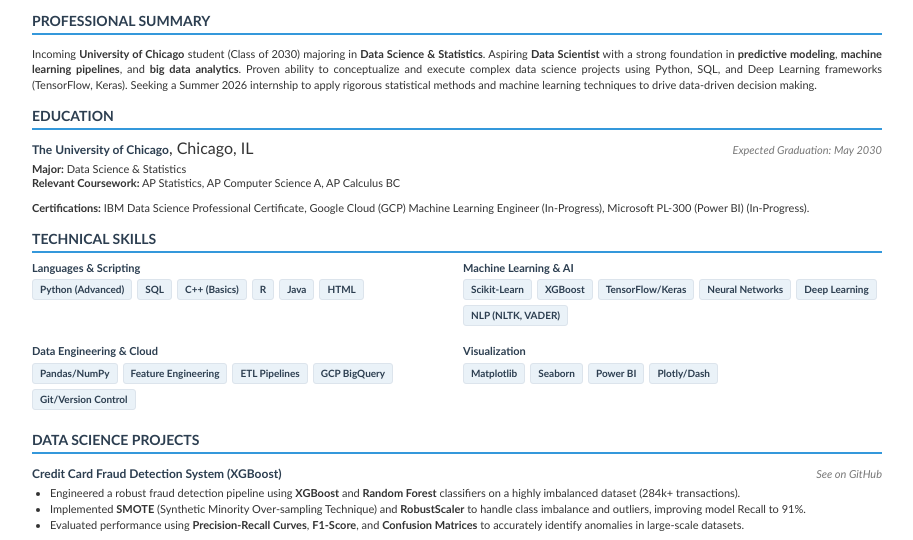
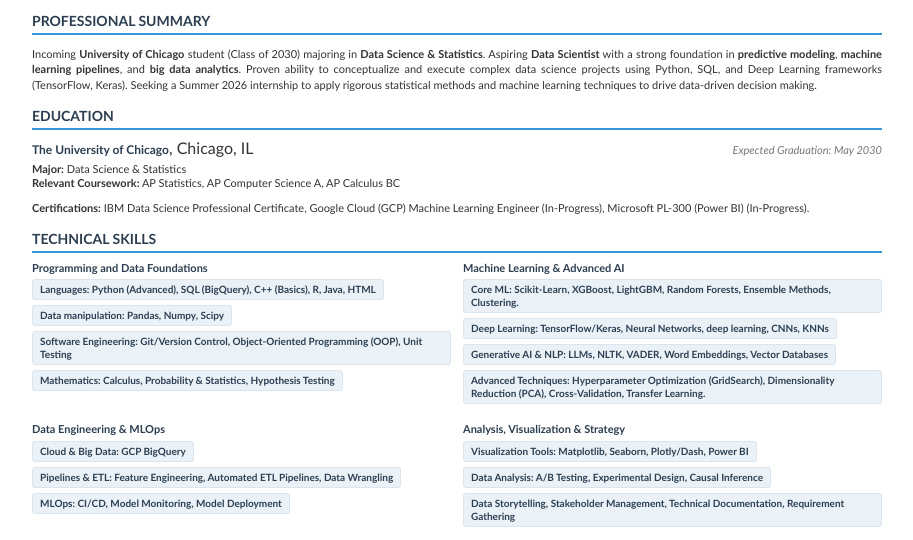
Before and after one commit to James-Liebel/Personal_Projects, a plain HTML site: page projects/web/data_science_resume.html in a window 1280 px wide. Shown: the part 195-735 px from the top of the page, without its empty margins (183-1096 px from the left). Drawn offline with Linux system fonts and the light colour scheme.

Commit message:
Refactor resume HTML to enhance clarity and organization of technical skills. Updated skill categories and descriptions for better alignment with data science and machine learning competencies.

```diff
--- a/projects/web/data_science_resume.html
+++ b/projects/web/data_science_resume.html
@@ -248,44 +248,45 @@
         <h2>TECHNICAL SKILLS</h2>
         <div class="skills-grid">
             <div class="skill-category">
-                <strong>Languages & Scripting</strong>
+                <strong>Programming and Data Foundations</strong>
                 <div class="skill-tags">
-                    <span class="skill-tag">Python (Advanced)</span>
-                    <span class="skill-tag">SQL</span>
-                    <span class="skill-tag">C++ (Basics)</span>
-                    <span class="skill-tag">R</span>
-                    <span class="skill-tag">Java</span>
-                    <span class="skill-tag">HTML</span>
+                    <span class="skill-tag">Languages: Python (Advanced), SQL (BigQuery), C++ (Basics), R, Java,
+                        HTML</span>
+                    <span class="skill-tag">Data manipulation: Pandas, Numpy, Scipy</span>
+                    <span class="skill-tag">Software Engineering: Git/Version Control, Object-Oriented Programming
+                        (OOP), Unit Testing</span>
+                    <span class="skill-tag">Mathematics: Calculus, Probability & Statistics, Hypothesis Testing</span>
                 </div>
             </div>
             <div class="skill-category">
-                <strong>Machine Learning & AI</strong>
+                <strong>Machine Learning & Advanced AI</strong>
                 <div class="skill-tags">
-                    <span class="skill-tag">Scikit-Learn</span>
-                    <span class="skill-tag">XGBoost</span>
-                    <span class="skill-tag">TensorFlow/Keras</span>
-                    <span class="skill-tag">Neural Networks</span>
-                    <span class="skill-tag">Deep Learning</span>
-                    <span class="skill-tag">NLP (NLTK, VADER)</span>
+                    <span class="skill-tag">Core ML: Scikit-Learn, XGBoost, LightGBM, Random Forests, Ensemble Methods,
+                        Clustering.</span>
+                    <span class="skill-tag">Deep Learning: TensorFlow/Keras, Neural Networks, deep learning, CNNs,
+                        KNNs</span>
+                    <span class="skill-tag">Generative AI & NLP: LLMs, NLTK, VADER, Word Embeddings, Vector
+                        Databases</span>
+                    <span class="skill-tag">Advanced Techniques: Hyperparameter Optimization (GridSearch),
+                        Dimensionality Reduction (PCA), Cross-Validation, Transfer Learning.</span>
                 </div>
             </div>
             <div class="skill-category">
-                <strong>Data Engineering & Cloud</strong>
+                <strong>Data Engineering & MLOps</strong>
                 <div class="skill-tags">
-                    <span class="skill-tag">Pandas/NumPy</span>
-                    <span class="skill-tag">Feature Engineering</span>
-                    <span class="skill-tag">ETL Pipelines</span>
-                    <span class="skill-tag">GCP BigQuery</span>
-                    <span class="skill-tag">Git/Version Control</span>
+                    <span class="skill-tag">Cloud & Big Data: GCP BigQuery</span>
+                    <span class="skill-tag">Pipelines & ETL: Feature Engineering, Automated ETL Pipelines, Data
+                        Wrangling</span>
+                    <span class="skill-tag">MLOps: CI/CD, Model Monitoring, Model Deployment</span>
                 </div>
             </div>
             <div class="skill-category">
-                <strong>Visualization</strong>
+                <strong>Analysis, Visualization & Strategy</strong>
                 <div class="skill-tags">
-                    <span class="skill-tag">Matplotlib</span>
-                    <span class="skill-tag">Seaborn</span>
-                    <span class="skill-tag">Power BI</span>
-                    <span class="skill-tag">Plotly/Dash</span>
+                    <span class="skill-tag">Visualization Tools: Matplotlib, Seaborn, Plotly/Dash, Power BI</span>
+                    <span class="skill-tag">Data Analysis: A/B Testing, Experimental Design, Causal Inference</span>
+                    <span class="skill-tag">Data Storytelling, Stakeholder Management, Technical Documentation,
+                        Requirement Gathering</span>
                 </div>
             </div>
         </div>
```
Also changed, not shown: index.html (+85 -59 lines), projects/EDA/spacex_launch_dash.csv (added, +57 -0 lines), 8 other files.
